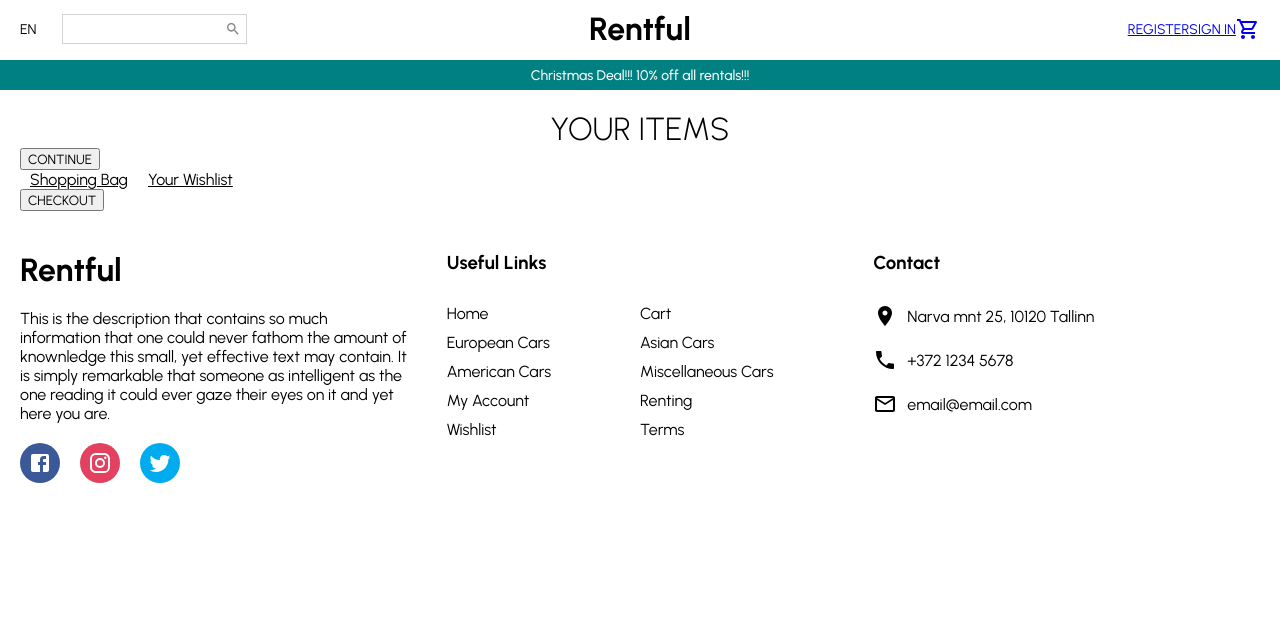
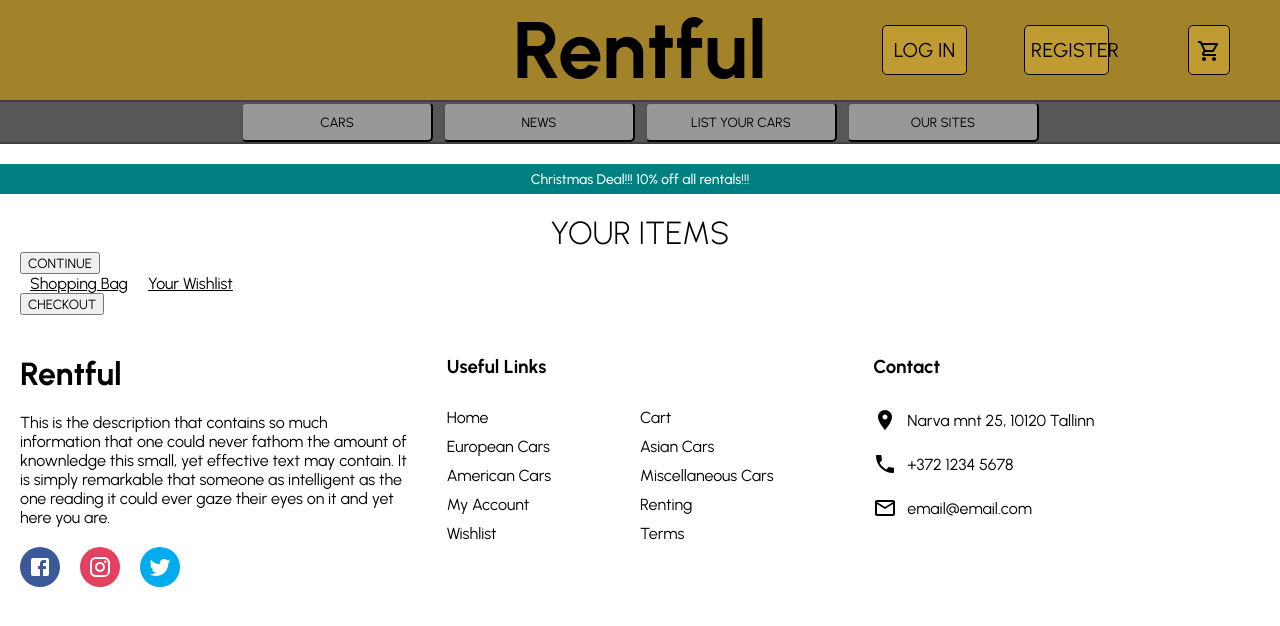
Before and after one commit to rakenduste-programmeerimine-2021/rentful, a React (Create React App) app: page /cart in a window 1280 px wide. Shown: the top 626 px of the page. Built offline with nearby package versions, Linux system fonts and the light colour scheme.

Commit message:
Home lehekülje kujundus

```diff
--- a/src/App.jsx
+++ b/src/App.jsx
@@ -8,7 +8,7 @@ import { useSelector } from "react-redux";
 import { BrowserRouter as Router, Route, Switch, Redirect} from "react-router-dom";
 
 const App = () => {
-  const user = useSelector((state) =>state.user.currentUser);
+  const user = useSelector((state) =>state.user.currentUser); //Siin paneme paika, kus mingi element asub, kasutades route
   return (
     <Router>
         <Switch>
--- a/src/components/Navbar.jsx
+++ b/src/components/Navbar.jsx
@@ -4,21 +4,34 @@ import React from 'react'
 import styled from 'styled-components'
 import {useSelector } from "react-redux"
 import { Link } from "react-router-dom";
+import './style.css'
 const Container = styled.div`
-height: 60px;
+height: 100px;
+background-color: #A28329;
 `
-
-const Wrapper = styled.div`
-padding: 10px 20px;
+const Container2 = styled.div`
+height: 40px;
+background-color: #575757;
 display: flex;
 justify-content: space-between;
 align-items: center;
+margin-bottom: 20px;
+border-top: 2px solid #404040;
+border-bottom: 2px solid #404040;
+`
+const Wrapper = styled.div`
+height:100px;
+display: flex;
+justify-content: space-between;
+align-items: center;
+
 `
 
-const Left = styled.div`
+const Empty = styled.div`
 flex: 1;
 display: flex;
 align-items: center;
+
 `;
 
 const Language = styled.span`
@@ -35,32 +48,62 @@ padding: 5px;
 
 const Input = styled.input`
 border: none;
+
 `
 
 const Center = styled.div`
 flex: 1;
 text-align: center;
+
 `;
 
 const Logo = styled.h1`
 font-weight: bold;
+font-size: 5em;
+
 `
 
 const Right = styled.div`
+
 flex: 1;
 align-items: center;
 display: flex;
-justify-content: flex-end;
+justify-content: center;
+
 `;
 
-const MenuItem = styled.div`
-font-size: 14px;
-cursor: pointer:
-margin-left: 25px;
+const Right2 = styled.div`
+height: 50px;
+flex: 1;
+display: flex;
+justify-content: center;
+align-items: center;
+
+`;
+
+const ButtonDiv = styled.div`
+height: 100%;
+flex: 1;
+display: flex;
+justify-content: center;
+align-items: center;
+
+`;
+
+const Button = styled.button`
+width: 100%;
+height: 100%;
+font-size: 20px;
+background-color: #C09B31;
+border: 1px solid black;
+border-radius: 5px;
 `
-
-
-
+const Button2 = styled.button`
+ width: 100%;
+ height: 100%;
+ background-color: #989898;
+ border-radius: 5px;
+`;
 
 const Navbar = () => {
     const quantity = useSelector(state=>state.cart.quantity) //siit võtame koguse, mis meil nimekirjas on
@@ -69,34 +112,52 @@ const Navbar = () => {
         <div>
             <Container>
                 <Wrapper>
-                    <Left>
-                        <Language>EN</Language>
-                        <SearchContainer>
-                            <Input/>
-                            <Search style = {{color:"gray", fontSize: 16}}/>
-                        </SearchContainer>
-                    </Left>
+                    <Empty></Empty>
                     <Center>
                         <Logo>Rentful</Logo>
                     </Center>
                     <Right>
-                        <Link to="/register">
-                            <MenuItem>REGISTER</MenuItem>
+                        <Right2>
+                            <Link className="link" to="/login">
+                                <Button className="button">LOG IN</Button>
                             </Link>
-                        <Link to="/login">
-                            <MenuItem>SIGN IN</MenuItem>
+                        </Right2>
+                        <Right2>
+                            <Link className="link" to="/register">
+                                <Button className="button">REGISTER</Button>
                             </Link>
-                        <Link to="/cart">
-                            <MenuItem>
+                        </Right2>
+
+                        <Right2>
+                            <Link className="link3" to="/cart">
+                                <Button className="button">
                                     <Badge badgeContent={quantity} color="primary">
                                     <ShoppingCartOutlined/>
                                     </Badge>
-                            </MenuItem>
+                                </Button>
                             </Link>
+                        </Right2>
                     </Right>
                 </Wrapper>
+            </Container>
+            <Container2>
+                <ButtonDiv>
 
-            </Container>
+                        <Link className="link2" to="/productList/">
+                            <Button2 className="button2">CARS</Button2>
+                        </Link>
+                        <Link className="link2" to="/">
+                            <Button2 className="button2">NEWS</Button2>
+                        </Link>
+                        <Link className="link2" to="/">
+                            <Button2 className="button2">LIST YOUR CARS</Button2>
+                        </Link>
+                        <Link className="link2" to="/">
+                            <Button2 className="button2">OUR SITES</Button2>
+                        </Link>
+
+                    </ButtonDiv>
+            </Container2>
         </div>
     )
 }
--- a/src/components/Products.jsx
+++ b/src/components/Products.jsx
@@ -28,7 +28,7 @@ const Products = ({category, filters, sort}) => { //Siit algab andmete Fetchimin
 
     useEffect(()=>{
         category && setFilteredProducts(  //See koodijupp kontrollib läbi filtrid ning filtreerib kõik tooted/autod ükshaaval läbi ning toob need visuualselt ette
-            products.filter(item=>
+            products.filter((item) =>
                 Object.entries(filters).every(([key,value]) =>
                 item[key].includes(value)
                 )
@@ -55,7 +55,7 @@ const Products = ({category, filters, sort}) => { //Siit algab andmete Fetchimin
 
     return (
         <Container>
-            {category //Siin on jah/ei, et me saaks näidata koduleheküljel olemasolevaid sõidukeid/tooteid, kuni kaheksa
+            {category//products juures tundub olevat error, ei oska praegu lahendada rida 60 //Siin on jah/ei, et me saaks näidata koduleheküljel olemasolevaid sõidukeid/tooteid, kuni kaheksa
                 ? filteredProducts.map((item) => <Product item={item} key={item.id} />)
                 : products.slice(0, 8).map((item) => <Product item={item} key={item.id} />)}
         </Container>
--- /dev/null
+++ b/src/components/WelcomeText.jsx
@@ -0,0 +1,25 @@
+import React from 'react'
+import styled from 'styled-components'
+const Wrapper = styled.div`
+
+`
+
+const Message = styled.div`
+text-align: center;
+font-size: 30px;
+`
+const Message2 = styled.div`
+text-align: center;
+font-size: 50px;
+`
+
+const WelcomeText = () => {
+    return (
+        <Wrapper>
+            <Message>Welcome to</Message>
+            <Message2>Rentful</Message2>
+        </Wrapper>
+    )
+}
+
+export default WelcomeText
--- /dev/null
+++ b/src/components/style.css
@@ -0,0 +1,24 @@
+.link{
+    height: 100%;
+    width: 60%;
+}
+
+.link3{
+    height: 100%;
+    width: 30%;
+}
+
+.link2{
+    margin-left: 5px;
+    margin-right: 5px;
+    height: 100%;
+    width: 15%;
+}
+
+.button2:hover{
+    background-color: #D2D2D2;
+}
+
+.button:hover{
+    background-color: #DAC483;
+}
--- a/src/index.js
+++ b/src/index.js
@@ -5,7 +5,7 @@ import {Provider} from "react-redux";
 import {store, persistor} from "./redux/store";
 import {PersistGate} from 'redux-persist/integration/react';
 
-ReactDOM.render(
+ReactDOM.render(//Persistor hoiab kasutajat sees
   <Provider store={store}>
     <PersistGate loading={null} persistor={persistor}>
     <App />
--- a/src/pages/Home.jsx
+++ b/src/pages/Home.jsx
@@ -6,12 +6,13 @@ import Navbar from '../components/Navbar'
 import Newsletter from '../components/Newsletter'
 import Products from '../components/Products'
 import Slider from '../components/Slider'
+import WelcomeText from '../components/WelcomeText'
 
 const Home = () => {
     return (
         <div>
-            <Announcement/>
             <Navbar/>
+            <WelcomeText/>
             <Slider/>
             <Categories/>
             <Products/>
--- a/src/pages/ProductList.jsx
+++ b/src/pages/ProductList.jsx
@@ -60,7 +60,7 @@ const ProductList = () => {
                 <Filter>
                     <FilterText>Filter Cars</FilterText>
                     <Select name="mark" onChange={selectFilters}>
-                        <Option disabled>Make</Option>
+                        <Option disabled>Mark</Option>
                         <Option>BMW</Option>
                         <Option>Mercedes-Benz</Option>
                         <Option>Toyota</Option>
```
Lines whose indentation alone changed are shown as unchanged.
